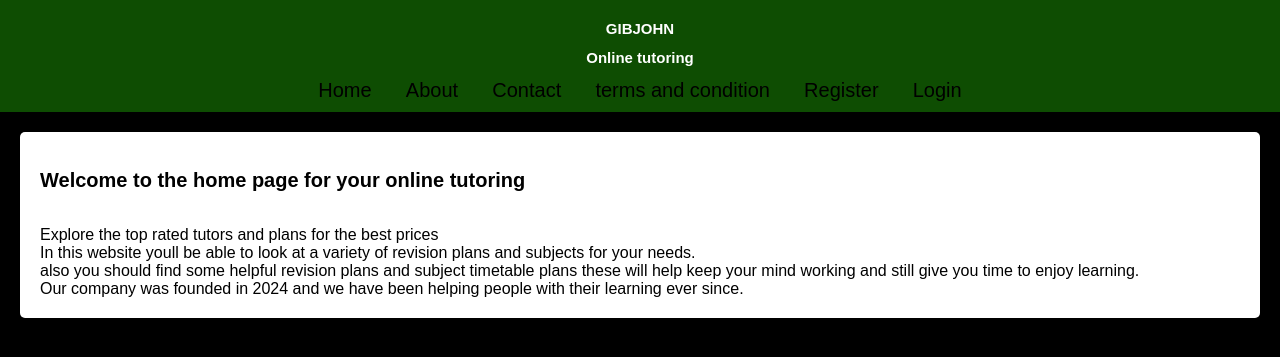
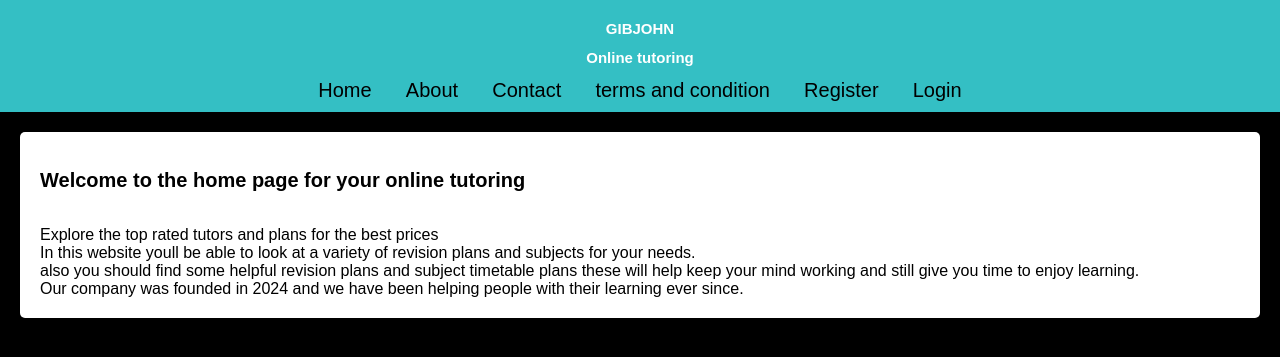
Before and after one commit to Racso132/GibJohn, a PHP site: page /index.php in a window 1280 px wide. Shown: the top 357 px of the page. Run offline with PHP 8.4, Linux system fonts and the light colour scheme.

Commit message:
Update header and footer background colors for improved aesthetics

```diff
--- a/styles.css
+++ b/styles.css
@@ -6,7 +6,7 @@ body {
 }
 
 header {
-    background-color: #0e4d02;
+    background-color: #34bfc4;
     color: rgb(255, 255, 255);
     padding: 10px 0;
     text-align: center;
@@ -86,7 +86,7 @@ input[type="submit"]:hover {
 footer {
     text-align: center;
     padding: 10px;
-    background-color: #0e4d02;
+    background-color: #34bfc4;
     color: rgb(0, 0, 0);
 
     width: 100%;
```
